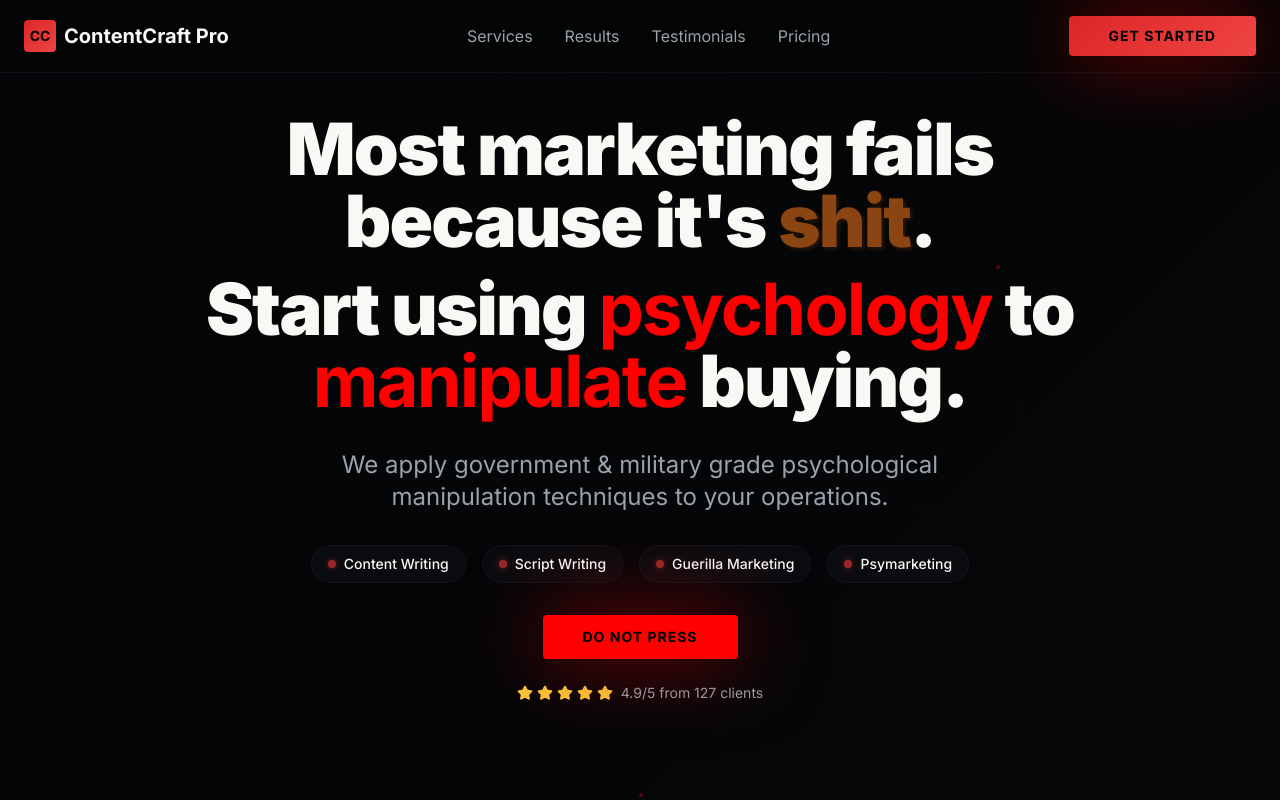
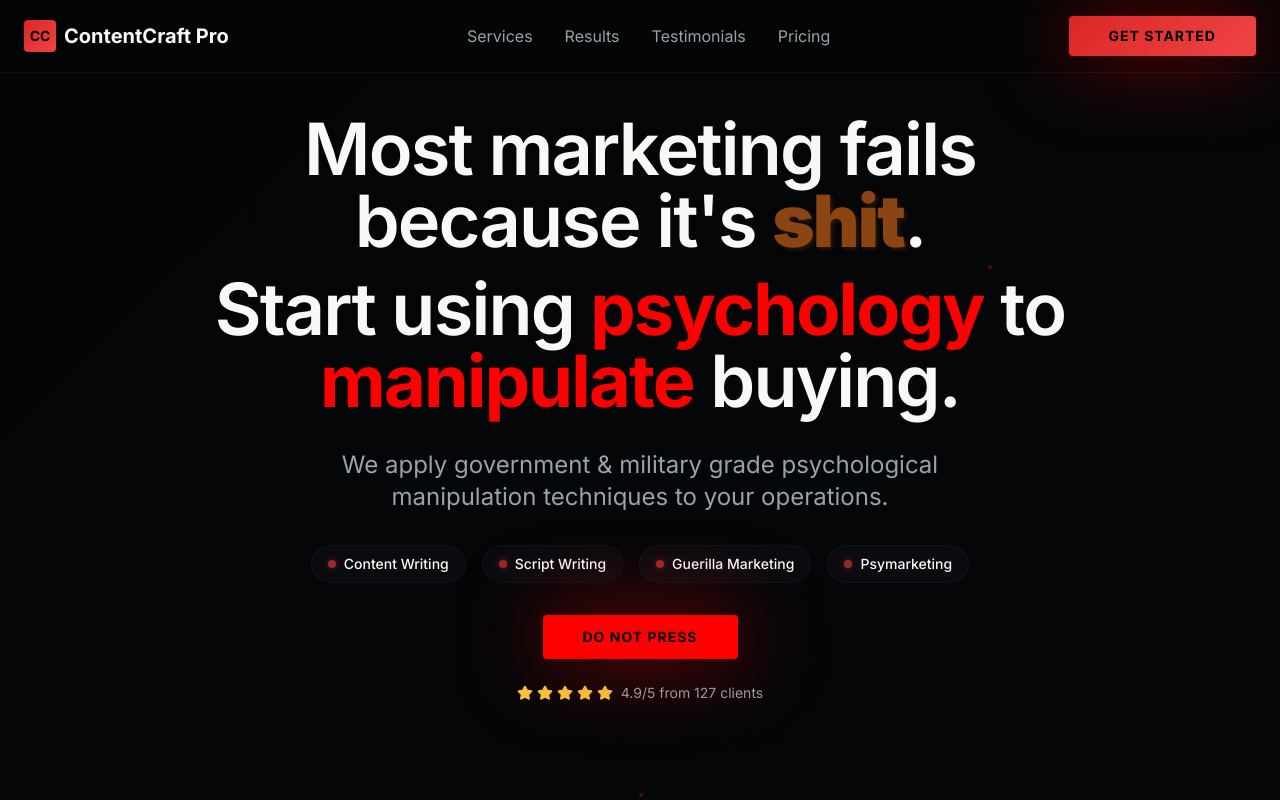
Before and after one commit to arizmi/mind-meld-wordsmith, a React (Vite) app: page / in a window 1280 px wide. Shown: the top 800 px of the page. Built offline with nearby package versions, Linux system fonts and the light colour scheme.

Commit message:
Visual edit in Lovable
Edited UI in Lovable

```diff
--- a/src/components/Hero.tsx
+++ b/src/components/Hero.tsx
@@ -1,14 +1,12 @@
 import { Button } from "@/components/ui/button";
 import { ArrowRight, Star } from "lucide-react";
-
 const Hero = () => {
-  return (
-    <section className="min-h-screen flex items-center justify-center pt-20 pb-16">
+  return <section className="min-h-screen flex items-center justify-center pt-20 pb-16">
       <div className="container mx-auto px-6 text-center">
         <div className="max-w-4xl mx-auto space-y-8 animate-fade-in">
           <h1 className="hero-text">
-            <span className="block mb-4">Most marketing fails because it's <span className="poo-word">shit</span>.</span>
-            <span className="block">Start using <span className="psychology-word font-bold">psychology<div className="urgency-dot"></div></span> to <span className="manipulation-word font-bold">manipulate<div className="urgency-dot"></div></span> buying.</span>
+            <span className="block mb-4 font-semibold">Most marketing fails because it's <span className="poo-word">shit</span>.</span>
+            <span className="block font-semibold">Start using <span className="psychology-word font-bold">psychology<div className="urgency-dot"></div></span> to <span className="manipulation-word font-bold">manipulate<div className="urgency-dot"></div></span> buying.</span>
           </h1>
 
           <p className="text-xl md:text-2xl text-muted-foreground max-w-2xl mx-auto leading-relaxed">
@@ -41,17 +39,13 @@ const Hero = () => {
 
             <div className="flex items-center justify-center gap-2 text-sm text-muted-foreground">
               <div className="flex items-center gap-1">
-                {[...Array(5)].map((_, i) => (
-                  <Star key={i} className="h-4 w-4 fill-gold text-gold" />
-                ))}
+                {[...Array(5)].map((_, i) => <Star key={i} className="h-4 w-4 fill-gold text-gold" />)}
               </div>
               <span>4.9/5 from 127 clients</span>
             </div>
           </div>
         </div>
       </div>
-    </section>
-  );
+    </section>;
 };
-
 export default Hero;
```
